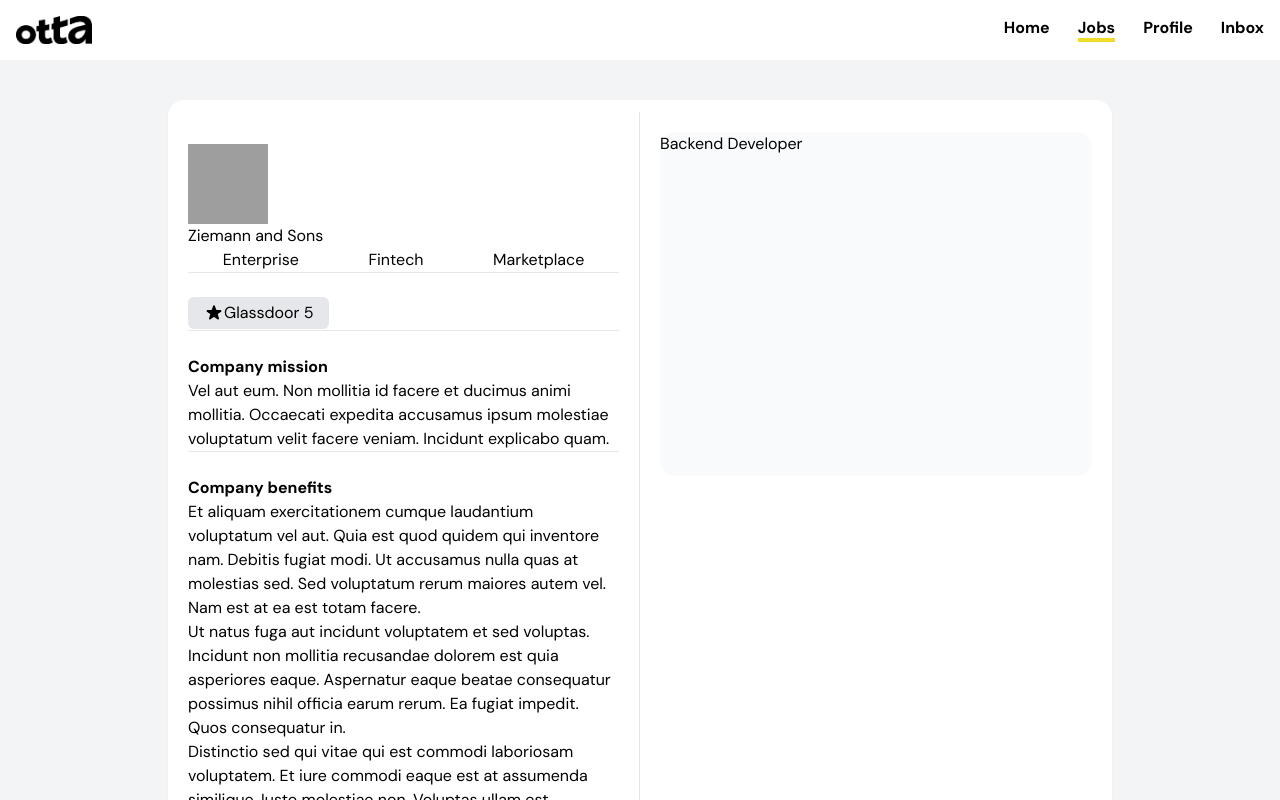
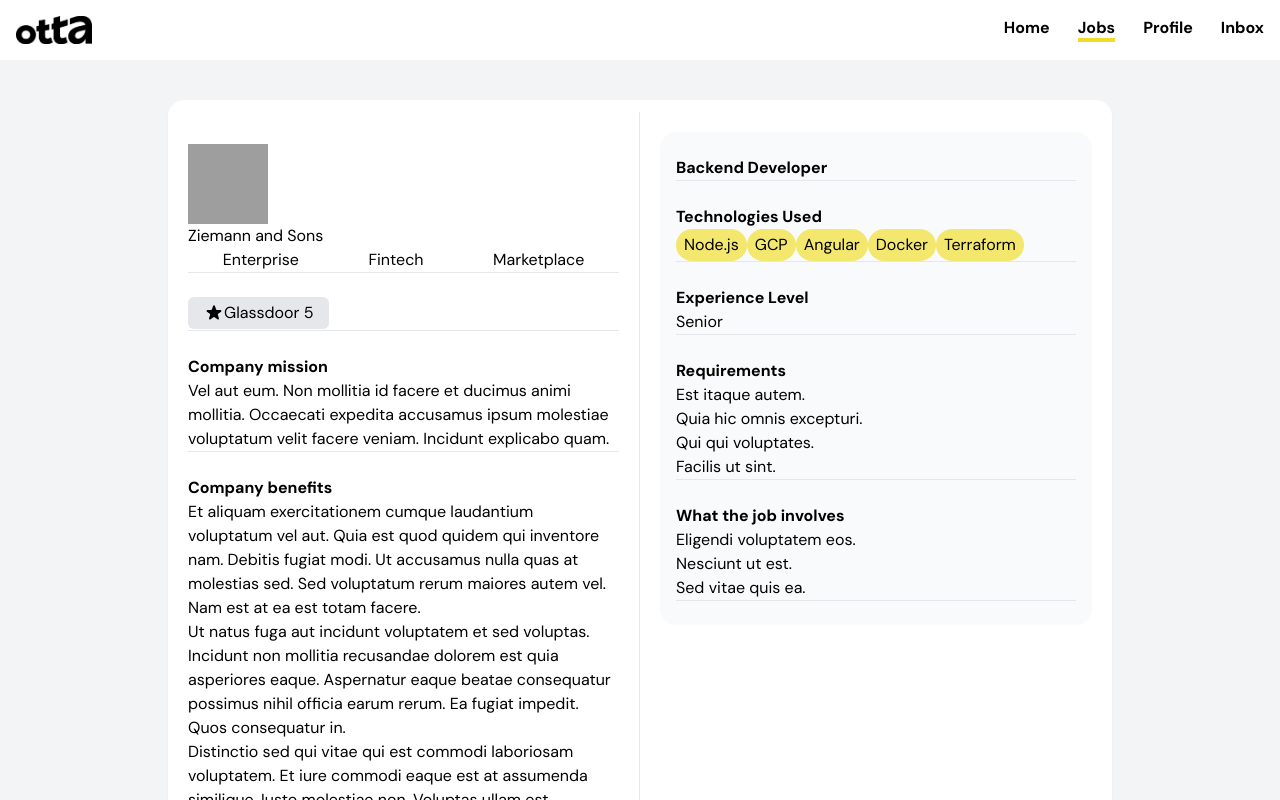
Before and after one commit to mubarakshow/otta-clone, a React (Create React App) app: page /jobs/page-1 in a window 1280 px wide. Shown: the top 800 px of the page. Built offline with nearby package versions, Linux system fonts and the light colour scheme; grey boxes are pictures that could not be loaded.

Commit message:
add job profile with minimum styling

```diff
--- a/src/components/Chip.tsx
+++ b/src/components/Chip.tsx
@@ -1,7 +1,7 @@
 import React from "react";
 
 const Chip: React.FC<{ text: string }> = ({ text }) => {
-  return <div className="bg-brand-light px-5 py-3">{text}</div>;
+  return <div className="bg-brand-light px-2 py-1 rounded-2xl">{text}</div>;
 };
 
 export default Chip;
--- a/src/pages/jobs/job-profile.tsx
+++ b/src/pages/jobs/job-profile.tsx
@@ -1,12 +1,43 @@
 import React from "react";
+import Chip from "../../components/Chip";
+import ListView from "../../components/ListView";
+import Section from "../../components/Section";
 
 import { JobInterface } from "../../data/types";
+import { getUniqueArrayItems } from "../../utils/getUniqueArrayItems";
 
 export const JobProfile: React.FC<{ data: JobInterface }> = ({ data }) => {
   return (
-    <div className="hidden sm:block h-96 p-5">
-      <div className="bg-gray-50 h-full rounded-2xl">
-        <h2>{data.jobTitle}</h2>
+    <div className="hidden sm:block p-5">
+      <div className="bg-gray-50 px-4 py-3 rounded-2xl">
+        {/* job basic info */}
+        <Section title="">
+          <h2 className="font-bold">{data.jobTitle}</h2>
+        </Section>
+
+        {/* job tech used */}
+        <Section title="Technologies Used">
+          <div className="flex">
+            {getUniqueArrayItems(data.jobTechnologiesUsed)?.map((tech, i) => (
+              <Chip key={i} text={tech} />
+            ))}
+          </div>
+        </Section>
+
+        {/* experience level */}
+        <Section title="Experience Level">
+          <h2>{data.jobExperienceLevel}</h2>
+        </Section>
+
+        {/* job requirements */}
+        <Section title="Requirements">
+          <ListView data={data.jobRequirements?.split("\n")} />
+        </Section>
+
+        {/* job involves */}
+        <Section title="What the job involves">
+          <ListView data={data.jobInvolves?.split("\n")} />
+        </Section>
       </div>
     </div>
   );
```
